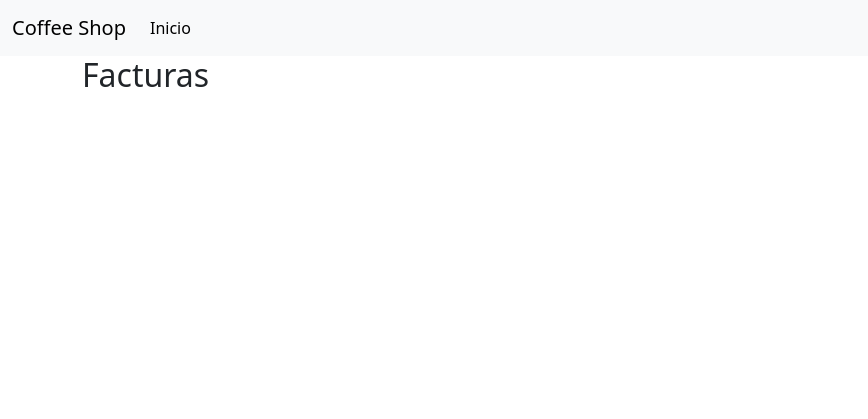
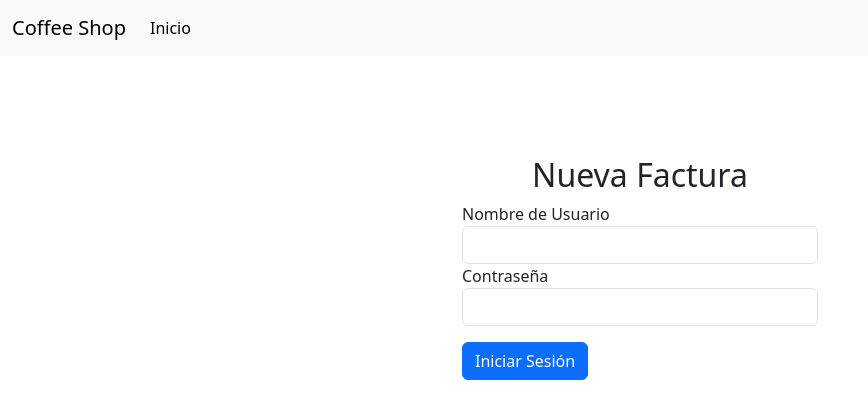
Before and after one commit to MarceloAudisio/coffeeshop-pos, a CodeIgniter app: page /coffeeshop-pos/index.php/facturas/nueva in a window 1280 px wide. Shown: the top 419 px of the page, without its empty margins (0-868 px from the left). Run offline with CodeIgniter, Linux system fonts and the light colour scheme; data that the repository does not hold is empty.

Commit message:
Primer commit vistaFacturacion arreglar cuando me funcione xampp(PHP)

```diff
--- a/application/views/facturas/nueva.php
+++ b/application/views/facturas/nueva.php
@@ -3,18 +3,33 @@
   <head>
     <meta charset="utf-8">
     <meta name="viewport" content="width=device-width, initial-scale=1">
-    <title>Bootstrap demo</title>
+    <title>Nueva Factura</title>
     <link rel="stylesheet" href="https://cdn.jsdelivr.net/npm/bootstrap-icons@1.11.3/font/bootstrap-icons.min.css">
     <link href="https://cdn.jsdelivr.net/npm/bootstrap@5.3.3/dist/css/bootstrap.min.css" rel="stylesheet" integrity="sha384-QWTKZyjpPEjISv5WaRU9OFeRpok6YctnYmDr5pNlyT2bRjXh0JMhjY6hW+ALEwIH" crossorigin="anonymous">
   </head>
   <body>
     <?php echo $menu; ?>
     <div class="container">
-      <div class="row">
-        <div class="col">
-          <h2>Facturas</h2>
+        <div class="row justify-content-center" style="margin-top: 100px;">
+            <div class="col-md-4">
+                <h2 class="text-center">Nueva Factura</h2>
+                <form method="POST" action="<?php /*echo site_url("");*/ ?>">
+                    <div class="form-group">
+                        <label for="username">Nombre de Usuario</label>
+                        <input type="text" class="form-control" id="nombre" name="nombre" required>
+                    </div>
+                    <div class="form-group">
+
+                        <label for="password">Contraseña</label>
+                        <input type="password" class="form-control" id="password" name="password" required>
+                    </div>
+                    <button type="submit" class="btn btn-primary btn-block mt-3">Iniciar Sesión</button>
+                </form>
+                <?php if($auto_registro){ ?>
+                    <p class="text-center mt-3"><a href="<?=site_url("auth/registrarse")?>">¿No tienes una cuenta? Regístrate aquí.</a></p>
+                <?php } ?>
+            </div>
         </div>
-      </div>
     </div>
     <script src="https://ajax.googleapis.com/ajax/libs/jquery/3.7.1/jquery.min.js"></script>
     <script src="https://cdn.jsdelivr.net/npm/bootstrap@5.3.3/dist/js/bootstrap.bundle.min.js" integrity="sha384-YvpcrYf0tY3lHB60NNkmXc5s9fDVZLESaAA55NDzOxhy9GkcIdslK1eN7N6jIeHz" crossorigin="anonymous"></script>
```
